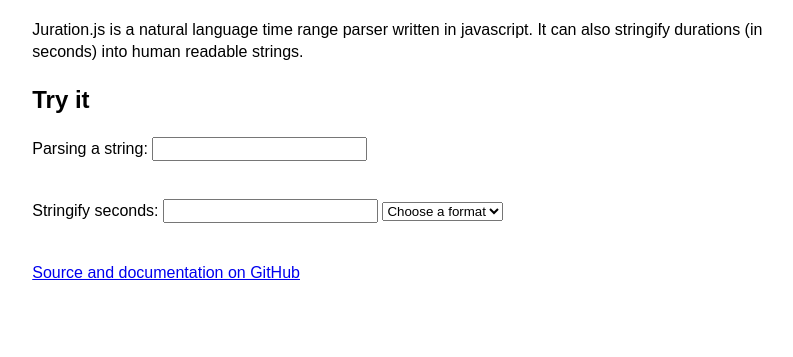
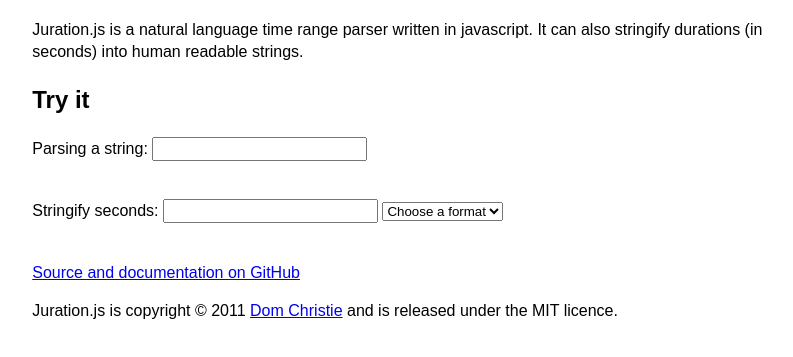
Before and after one commit to domchristie/juration, a plain HTML site: page index.html in a window 1280 px wide. Shown: the part 69-426 px from the top of the page, without its empty margins (232-1025 px from the left). Drawn offline with nearby package versions, Linux system fonts and the light colour scheme.

Commit message:
Add copyright notice

```diff
--- a/index.html
+++ b/index.html
@@ -100,5 +100,6 @@
   </div>
 
   <p><a href="https://github.com/domchristie/juration">Source and documentation on GitHub</a></p>
+  <p>Juration.js is copyright &copy; 2011 <a href="http://domchristie.co.uk">Dom Christie</a> and is released under the MIT licence.</p>
 </body>
 </html>
```
